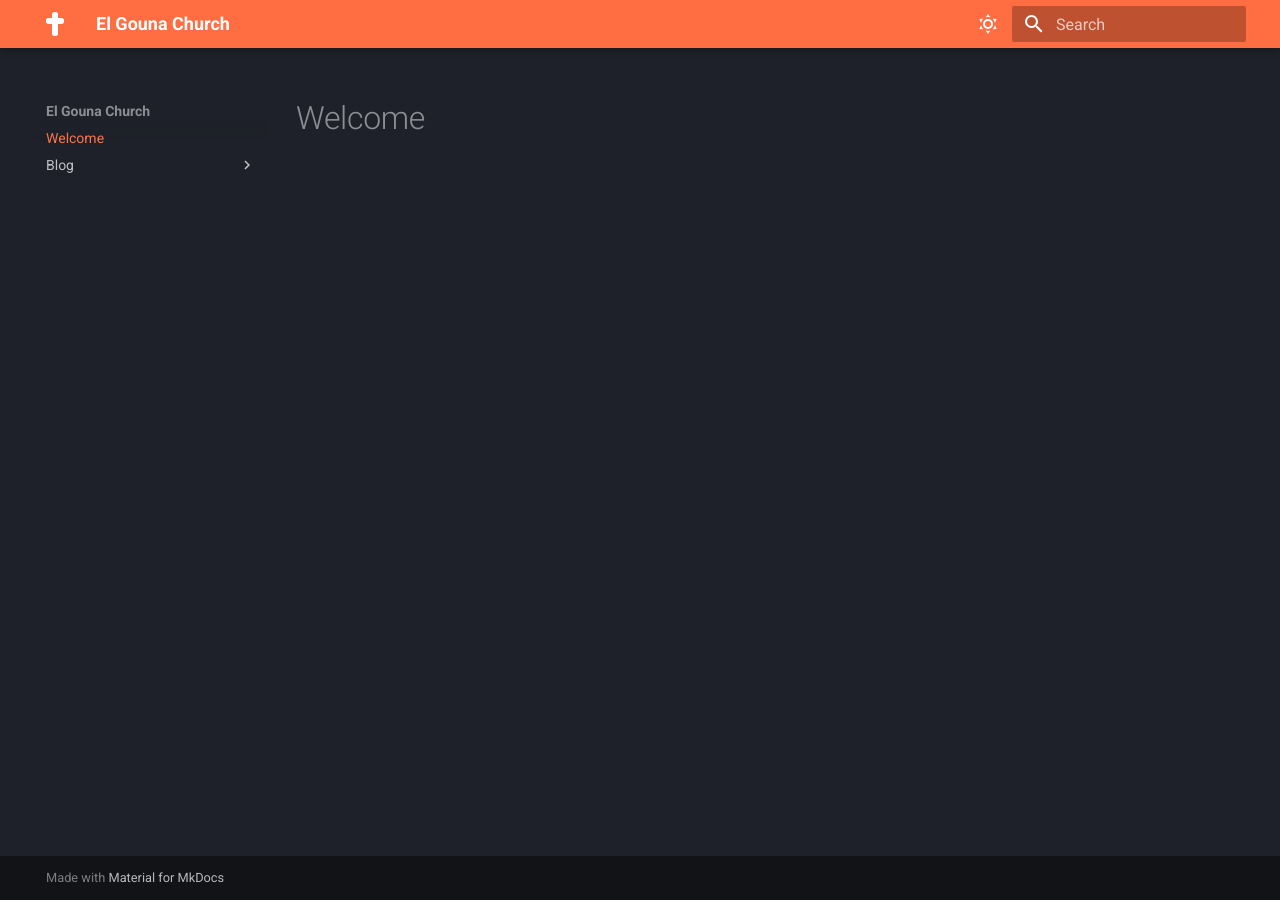
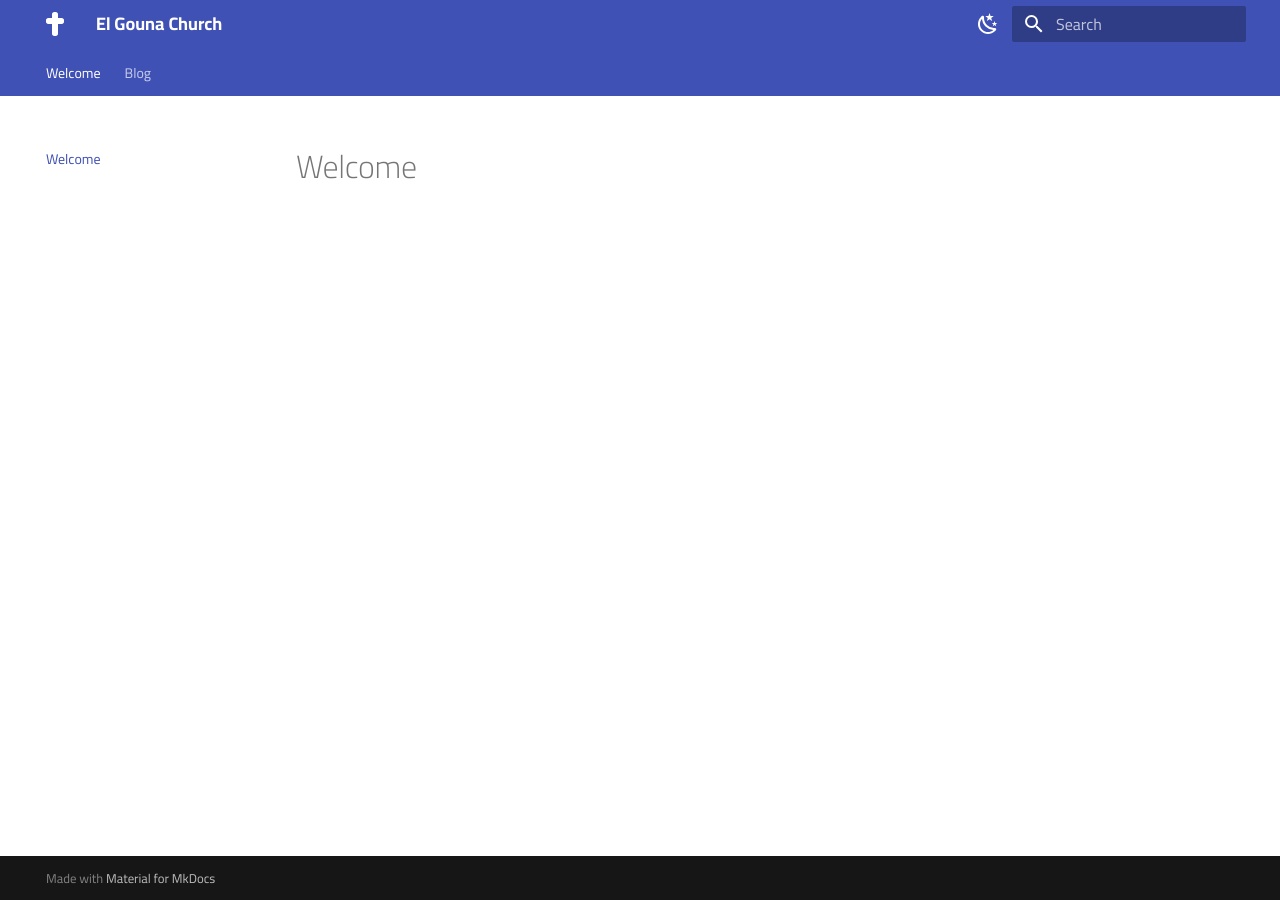
Before and after one commit to Poula-Git/elgounachurch, an MkDocs documentation site: the page built from docs/index.md, in a window 1280 px wide. Built offline with MkDocs 1.6.1 and Material for MkDocs 9.7.7, drawn with Linux system fonts in a browser that asks for light colours.

Commit message:
Enhance theme with premium Cairo font, modern layouts, and spiritual indigo/amber color palette

```diff
--- a/mkdocs.yml
+++ b/mkdocs.yml
@@ -6,20 +6,30 @@ theme:
   icon:
     logo: fontawesome/solid/cross
     favicon: fontawesome/solid/cross
+  font:
+    text: Cairo
+    code: Roboto Mono
+  features:
+    - navigation.tabs
+    - navigation.top
+    - navigation.tracking
+    - search.suggest
+    - search.highlight
+    - search.share
+    - toc.follow
   palette:
+    - scheme: default
+      primary: indigo
+      accent: amber
+      toggle:
+        icon: material/weather-night
+        name: Switch to dark mode
     - scheme: slate
+      primary: indigo
+      accent: amber
       toggle:
         icon: material/weather-sunny
-        name: Dark mode
-      primary: deep orange
-      accent: deep purple
-
-    - scheme: default
-      toggle:
-        icon: material/weather-night
-        name: Light mode
-      primary: orange
-      accent: green
+        name: Switch to light mode
 
 plugins:
   - search
```
